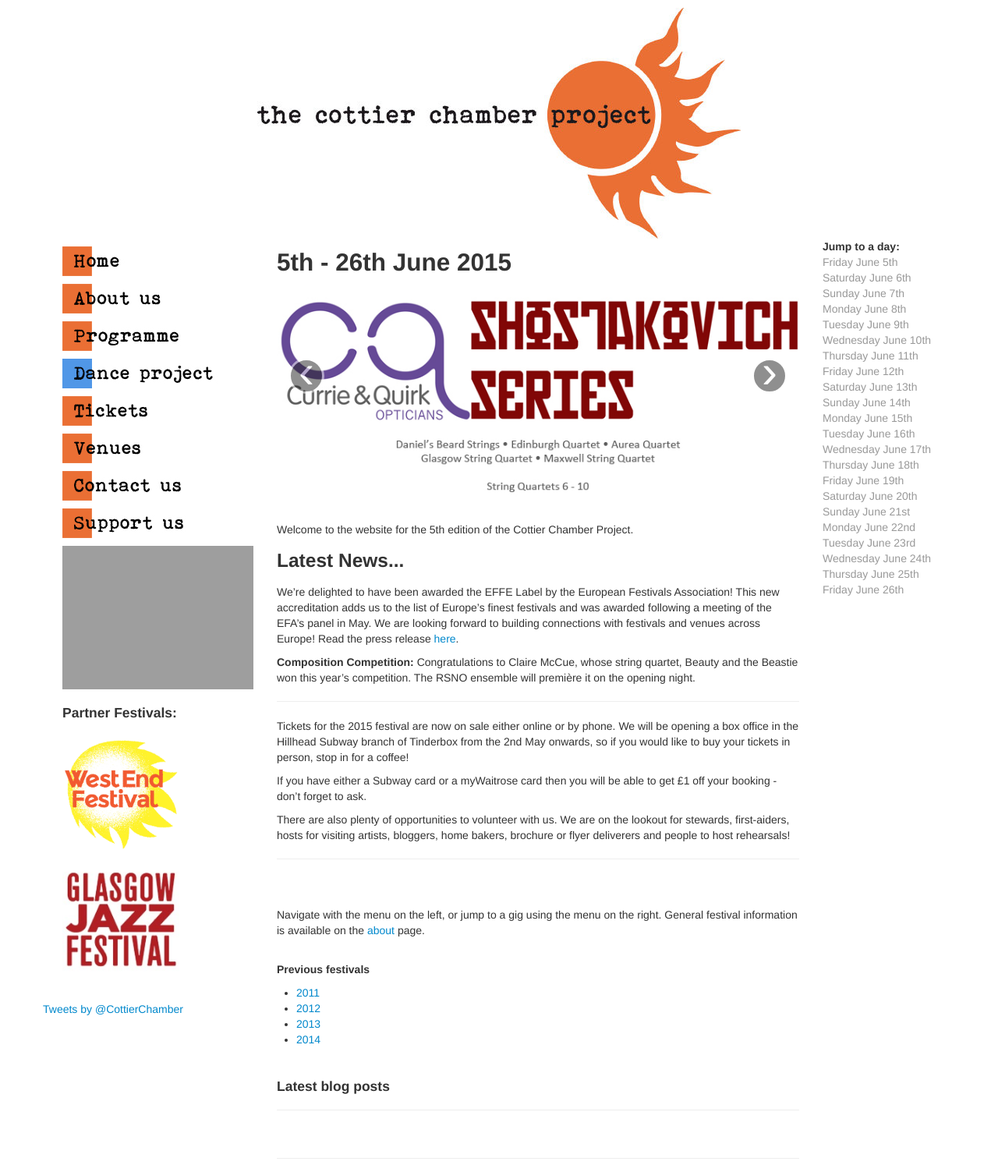
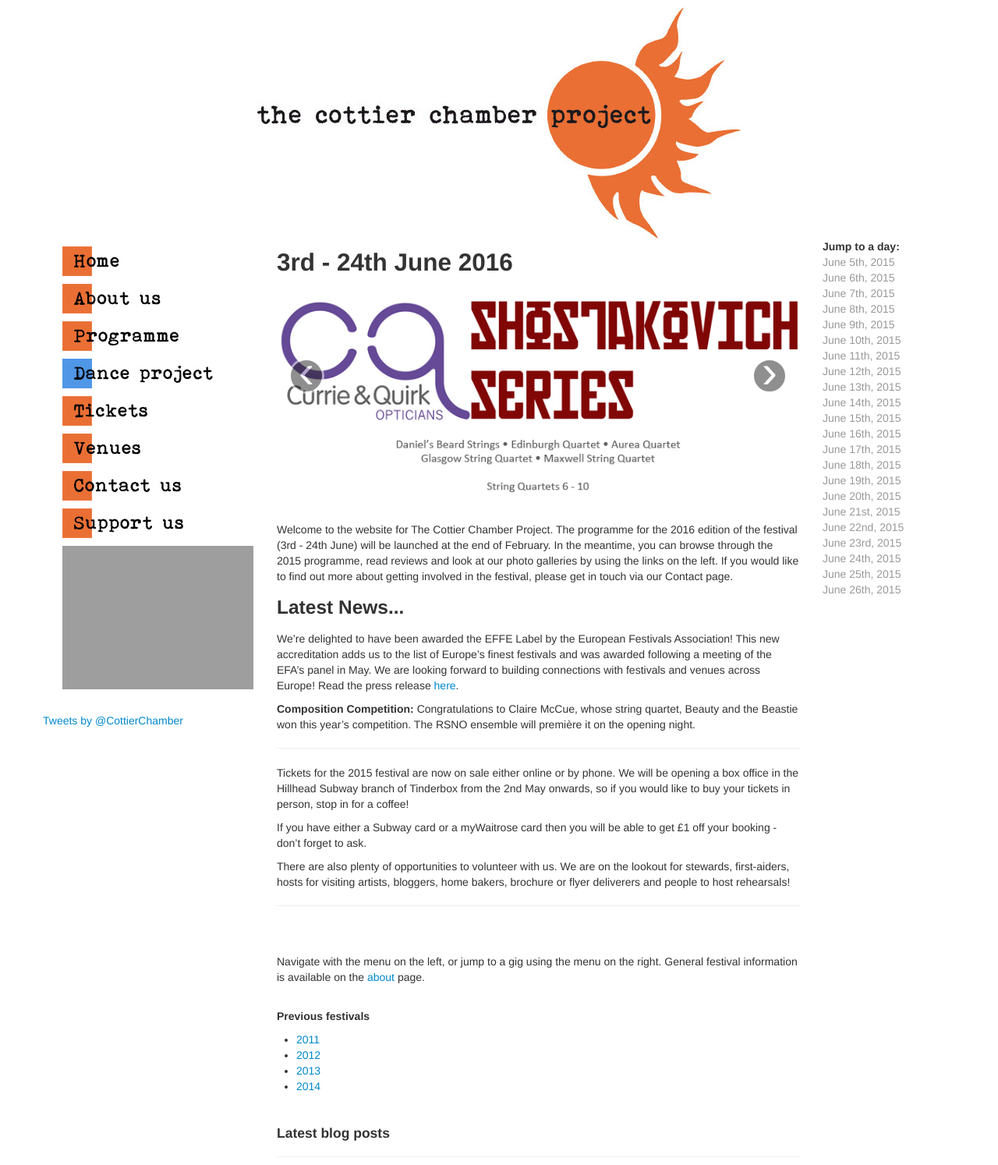
Before and after one commit to sdrogers/CCP, a Django app: page / in a window 1280 px wide. Shown: the top 1494 px of the page at 78% size. Run offline with Django 3.2, Linux system fonts and the light colour scheme; data comes from the database, SQL or seed files in the repository; parts of the project's set-up code (start-up, migrations or seed data) failed here and were passed over; some libraries are stand-ins or nearby versions; grey boxes are pictures that could not be loaded.

Commit message:
added 2016 branch and made some minor cosmetic changes

```diff
--- a/CTP/templates/ctp_website/base.html
+++ b/CTP/templates/ctp_website/base.html
@@ -151,9 +151,9 @@
         <!-- <li style="padding: 10px 0px 0px 0px"><a href="/ccp/shost"><img src="{% static 'CQShost.jpg' %}" alt="Dance"></a></li> -->
         <!-- <br /> -->
         <!-- <li><a href="http://www.westendfestival.co.uk/" target="new"><img src="{% static 'festival.jpg' %}" width=150px></a></li> -->
-        <li style="padding: 10px 0px 0px 0px"><h4>Partner Festivals:</h4></li>
+        <!-- <li style="padding: 10px 0px 0px 0px"><h4>Partner Festivals:</h4></li>
         <li style="padding: 10px 0px 0px 0px"><a href="http://www.westendfestival.co.uk"><img src="{% static 'wef.jpg' %}" width=150px></a></li>
-        <li style="padding: 10px 0px 0px 0px"><a href="http://www.jazzfest.co.uk"><img src="{% static 'gjf.jpg' %}" width=150px></a></li>
+        <li style="padding: 10px 0px 0px 0px"><a href="http://www.jazzfest.co.uk"><img src="{% static 'gjf.jpg' %}" width=150px></a></li> -->
         </ul>
         <br />
        {% block left_block %}for e.g. twitter{% endblock %}
--- a/CTP/templates/ctp_website/base_with_right.html
+++ b/CTP/templates/ctp_website/base_with_right.html
@@ -15,7 +15,7 @@
         {{g.0.date|date:"l F jS"}}
       </a>-->
       <a class="dropdown-toggle" data-toggle="dropdown" href="#">
-        {{g.0.date|date:"l F jS"}}
+        {{g.0.date|date:"F jS, Y"}}
       </a>
   	   {% if g.1 %}
   	     <ul class="dropdown-menu" role="menu" aria-labelledby="dLabel">
--- a/CTP/templates/ctp_website/base_with_right_no_twitter.html
+++ b/CTP/templates/ctp_website/base_with_right_no_twitter.html
@@ -11,7 +11,7 @@
   	{% for g in GigDay %}
   	 <div class="dropdown">
      <!--<a class="dropdown-toggle" data-toggle="dropdown" href="#" rel="tooltip" data-placement="top" title="{% if g.1 %}|{% for l in g.1 %}&nbsp;{{l.title}} |{% endfor %}{% else %} empty {%endif%}">{{g.0.date|date:"l F jS"}}</a>-->
-     <a class="dropdown-toggle" data-toggle="dropdown" href="#">{{g.0.date|date:"l F jS"}}</a>
+     <a class="dropdown-toggle" data-toggle="dropdown" href="#">{{g.0.date|date:"F jS, Y"}}</a>
   	   {% if g.1 %}
   	     <ul class="dropdown-menu" role="menu" aria-labelledby="dLabel">
           {% for l in g.1 %}
--- a/CTP/templates/ctp_website/index.html
+++ b/CTP/templates/ctp_website/index.html
@@ -3,7 +3,7 @@
 {% block titleblock %}Welcome to the Cottier Chamber Project{% endblock %}
 
 {% block bodyblock %}
-<h2>5th - 26th June 2015</h2>
+<h2>3rd - 24th June 2016</h2>
 <div id="myCarousel" class="carousel slide" data-interval=5000 data-wrap="true" data-ride="carousel">
 
 
@@ -32,7 +32,7 @@
 
 </div>
 
-<p>Welcome to the website for the 5th edition of the Cottier Chamber Project.</p>
+<p>Welcome to the website for The Cottier Chamber Project.  The programme for the 2016 edition of the festival (3rd - 24th June) will be launched at the end of February.  In the meantime, you can browse through the 2015 programme, read reviews and look at our photo galleries by using the links on the left.  If you would like to find out more about getting involved in the festival, please get in touch via our Contact page.</p>
 
 <h3>Latest News...</h3>
 
```
